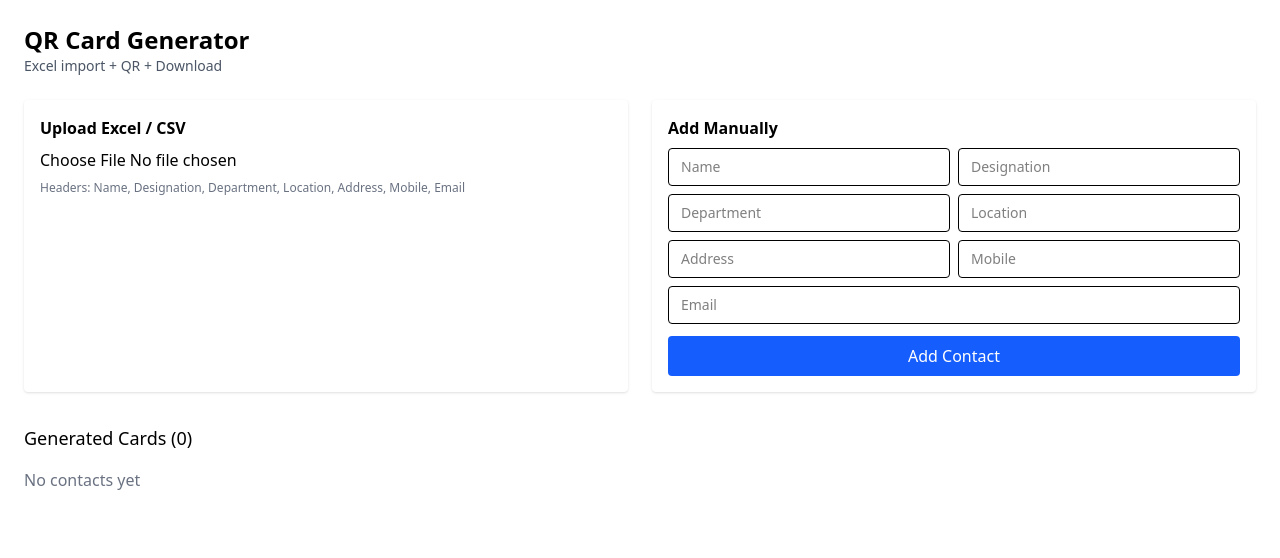
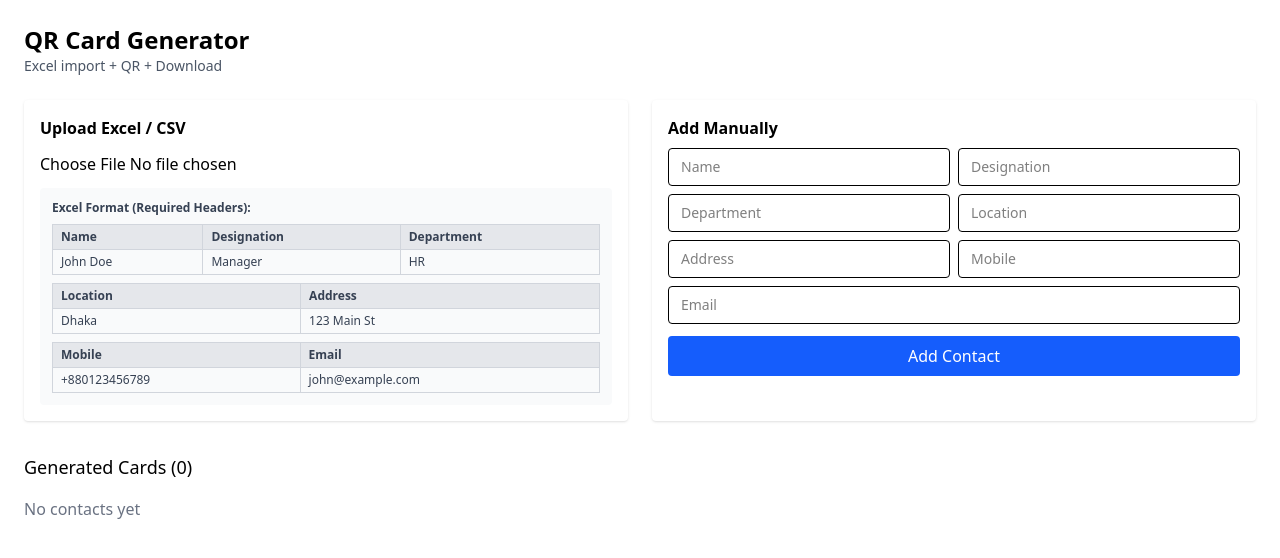
Before and after one commit to JavaScriptForEverything/qr-code-generator, a React (Vite) app: page / in a window 1280 px wide. Shown: the top 558 px of the page. Built offline with nearby package versions, Linux system fonts and the light colour scheme.

Commit message:
working copy

```diff
--- a/src/App.tsx
+++ b/src/App.tsx
@@ -205,17 +205,61 @@ export default function App() {
 
       <section className="grid grid-cols-1 md:grid-cols-2 gap-6 mb-8 no-print">
         <div className="bg-white p-4 rounded shadow">
-          <h2 className="font-semibold mb-2">Upload Excel / CSV</h2>
+          <h2 className="font-semibold mb-3">Upload Excel / CSV</h2>
           <input
             ref={fileRef}
             type="file"
             accept=".xlsx,.xls,.csv"
             onChange={handleFile}
-            className="mb-2 w-full"
+            className="mb-3 w-full"
           />
-          <p className="text-xs text-gray-500">
-            Headers: {sampleHeaders.join(", ")}
-          </p>
+          <div className="text-xs text-gray-700 bg-gray-50 p-3 rounded">
+            <p className="font-semibold mb-2">Excel Format (Required Headers):</p>
+            <table className="w-full text-left border-collapse">
+              <thead>
+                <tr className="bg-gray-200">
+                  <th className="border border-gray-300 px-2 py-1">Name</th>
+                  <th className="border border-gray-300 px-2 py-1">Designation</th>
+                  <th className="border border-gray-300 px-2 py-1">Department</th>
+                </tr>
+              </thead>
+              <tbody>
+                <tr>
+                  <td className="border border-gray-300 px-2 py-1">John Doe</td>
+                  <td className="border border-gray-300 px-2 py-1">Manager</td>
+                  <td className="border border-gray-300 px-2 py-1">HR</td>
+                </tr>
+              </tbody>
+            </table>
+            <table className="w-full text-left border-collapse mt-2">
+              <thead>
+                <tr className="bg-gray-200">
+                  <th className="border border-gray-300 px-2 py-1">Location</th>
+                  <th className="border border-gray-300 px-2 py-1">Address</th>
+                </tr>
+              </thead>
+              <tbody>
+                <tr>
+                  <td className="border border-gray-300 px-2 py-1">Dhaka</td>
+                  <td className="border border-gray-300 px-2 py-1">123 Main St</td>
+                </tr>
+              </tbody>
+            </table>
+            <table className="w-full text-left border-collapse mt-2">
+              <thead>
+                <tr className="bg-gray-200">
+                  <th className="border border-gray-300 px-2 py-1">Mobile</th>
+                  <th className="border border-gray-300 px-2 py-1">Email</th>
+                </tr>
+              </thead>
+              <tbody>
+                <tr>
+                  <td className="border border-gray-300 px-2 py-1">+880123456789</td>
+                  <td className="border border-gray-300 px-2 py-1">john@example.com</td>
+                </tr>
+              </tbody>
+            </table>
+          </div>
         </div>
 
         <div className="bg-white p-4 rounded shadow">
```
